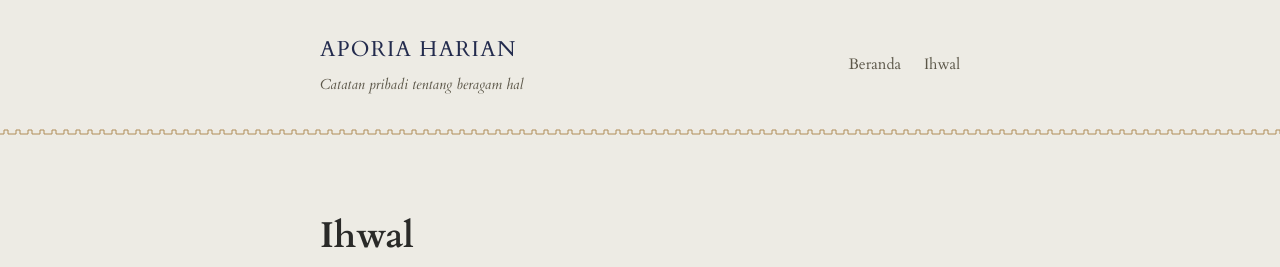
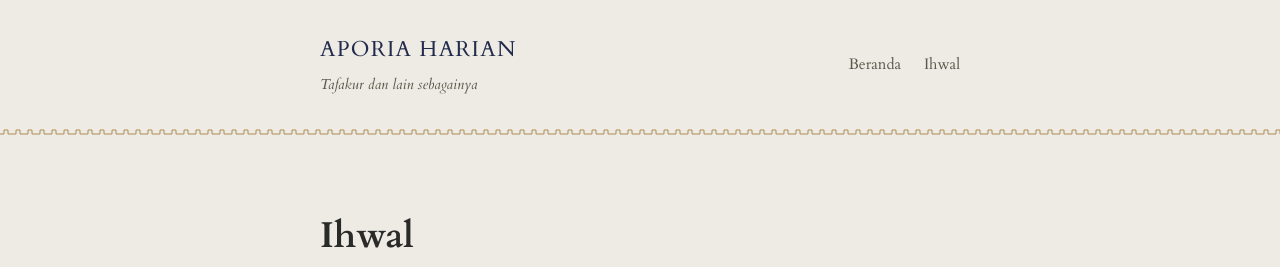
Before and after one commit to ramunechoco/ramunechoco.github.io, a Jekyll site: the page built from about.md, in a window 1280 px wide. Shown: the top 267 px of the page. Built offline with Jekyll 4.4.1, drawn with Linux system fonts in a browser that asks for light colours; some web fonts are replaced.

Commit message:
Update _config.yml

```diff
--- a/_config.yml
+++ b/_config.yml
@@ -1,5 +1,5 @@
 title: "Aporia Harian"
-description: "Catatan pribadi tentang beragam hal"
+description: "Tafakur dan lain sebagainya"
 baseurl: ""
 url: "https://kothar.me"
 
```
